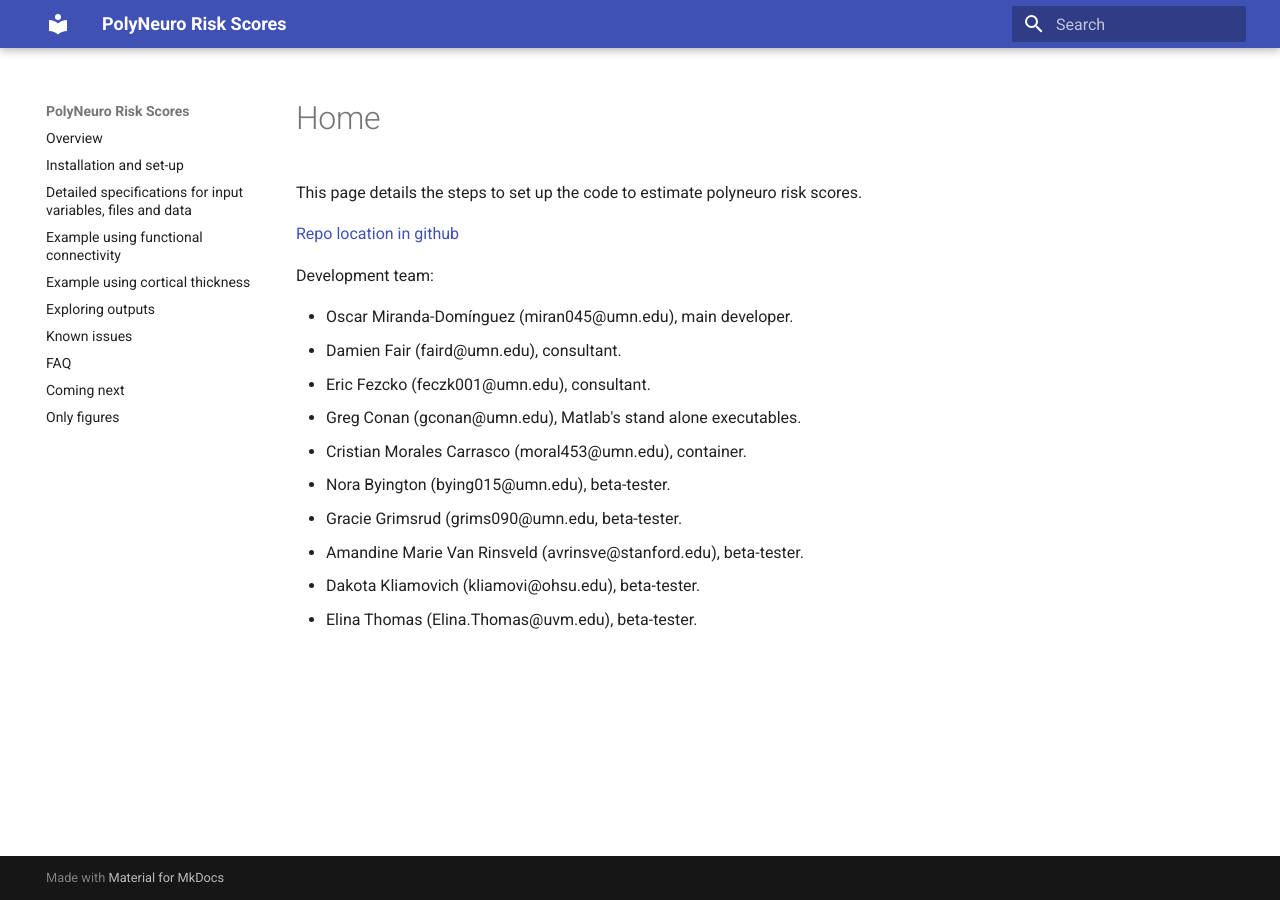
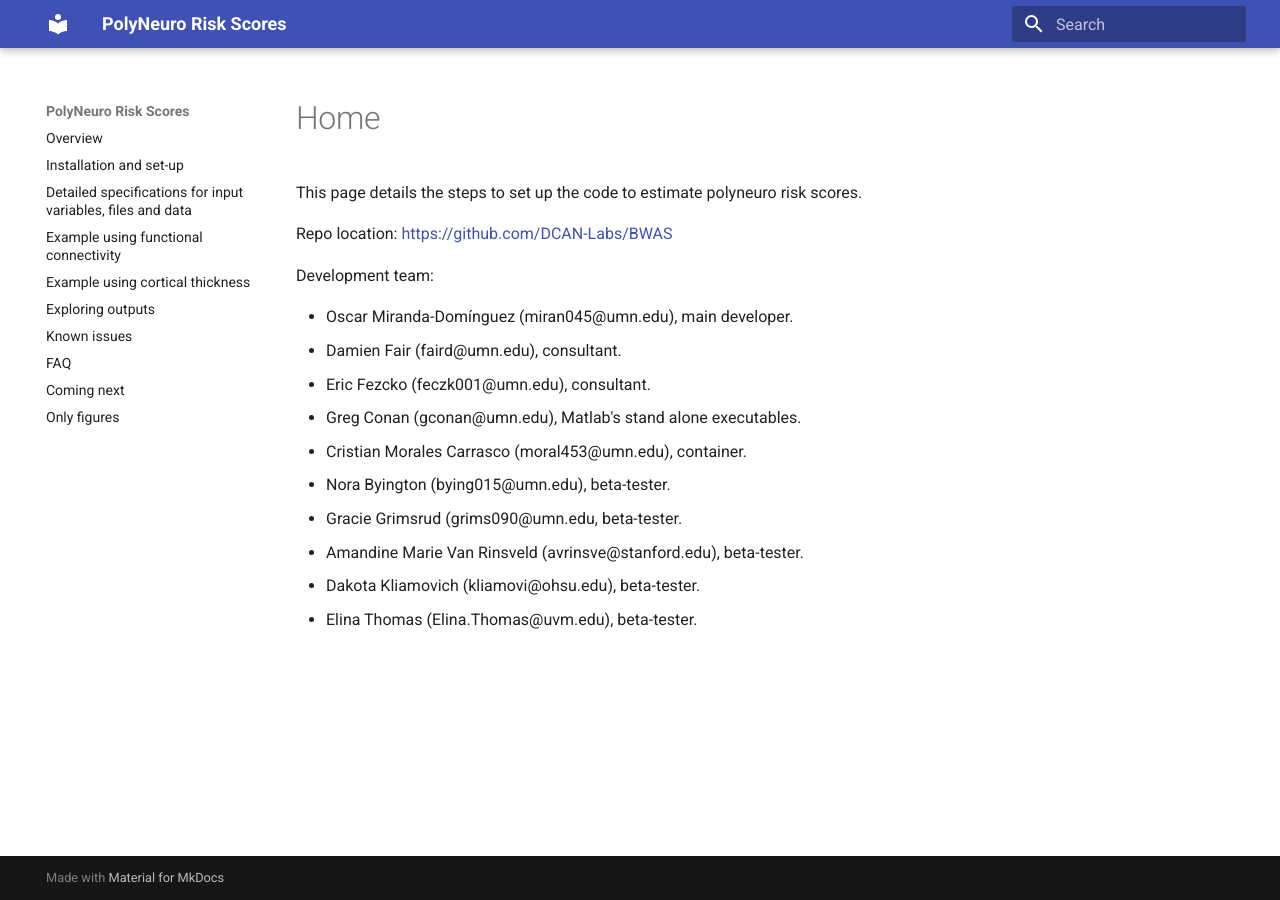
Before and after one commit to omiranda/polyneuro_risk_score, an MkDocs documentation site: the page built from docs/README.md, in a window 1280 px wide. Built offline with MkDocs 1.6.1 and Material for MkDocs 9.7.7, drawn with Linux system fonts in a browser that asks for light colours.

Commit message:
Update README.md

```diff
--- a/docs/README.md
+++ b/docs/README.md
@@ -1,6 +1,6 @@
 This page details the steps to set up the code to estimate polyneuro risk scores.
 
-[Repo location in github](https://github.com/DCAN-Labs/BWAS)
+Repo location: [https://github.com/DCAN-Labs/BWAS](https://github.com/DCAN-Labs/BWAS)
 
 Development team:
 
```
